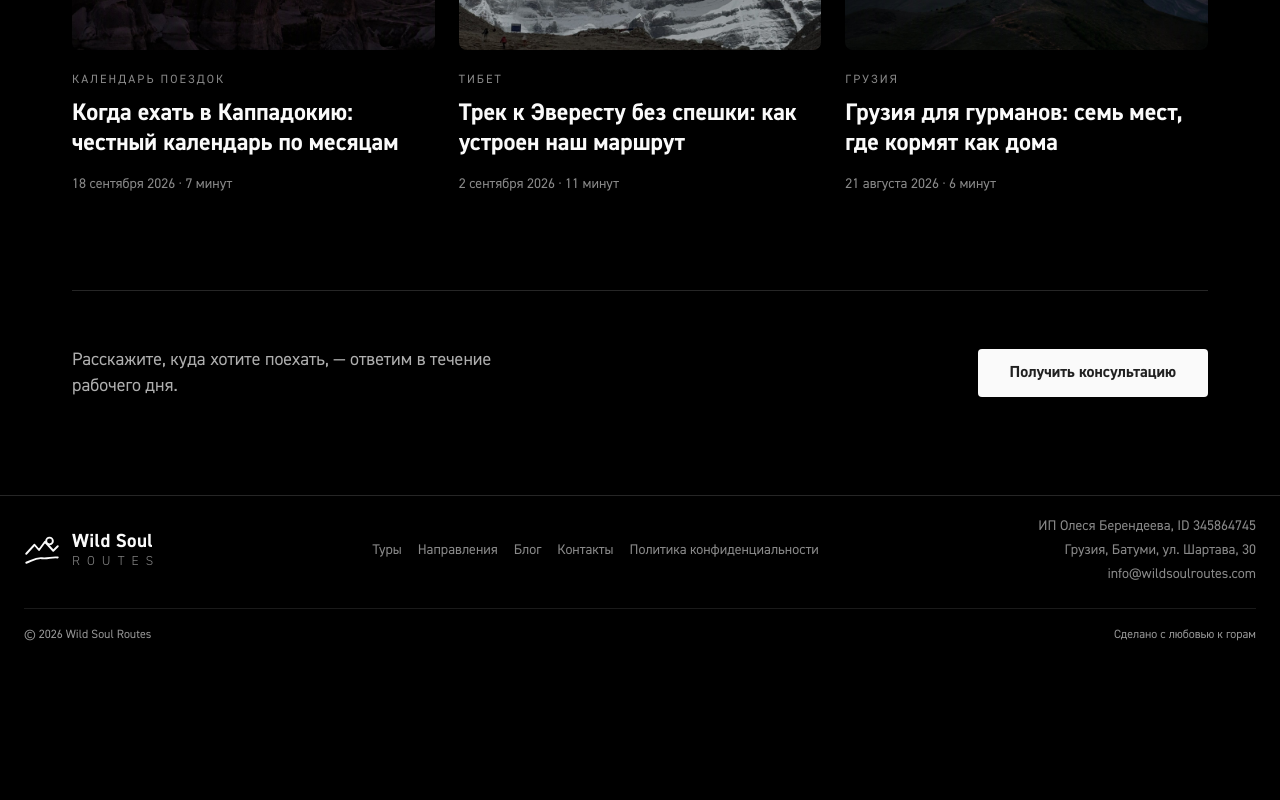
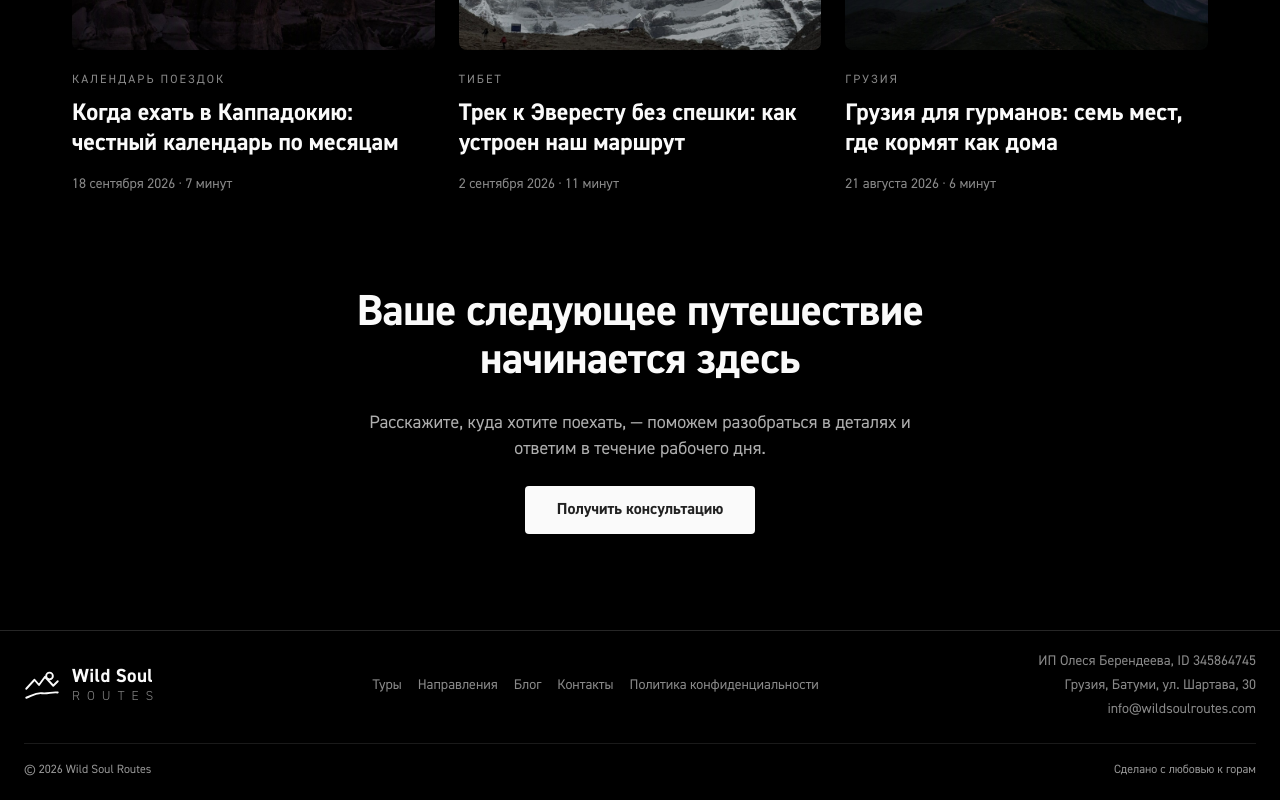
Before and after one commit to fifulina-uxui/wild-soul-routes, a React (Vite) app: page / in a window 1280 px wide. Shown: the part 6559-7359 px from the top of the page. Before the commit the page ends 7224 px from the top, so only its background shows below. Built offline with nearby package versions, Linux system fonts and the light colour scheme.

Commit message:
Home CTA: centered heading+text+button, no divider, new copy (RU+EN)

```diff
--- a/src/data/content.ts
+++ b/src/data/content.ts
@@ -31,7 +31,7 @@ export interface TourDetail {
 
 export interface PageContent {
   nav: { href: string; label: string }[]
-  cta: { lead: string; tours: string; more: string; submit: string; choose: string; format: string; consult: string; consultText: string }
+  cta: { lead: string; tours: string; more: string; submit: string; choose: string; format: string; consult: string; consultHeading: string; consultText: string }
   hero: {
     tagline: string
     title: string
@@ -168,7 +168,8 @@ export const content: Record<'ru' | 'en', PageContent> = {
       choose: 'Выбрать маршрут',
       format: 'Узнать о формате',
       consult: 'Получить консультацию',
-      consultText: 'Расскажите, куда хотите поехать, — ответим в течение рабочего дня.',
+      consultHeading: 'Ваше следующее путешествие начинается здесь',
+      consultText: 'Расскажите, куда хотите поехать, — поможем разобраться в деталях и ответим в течение рабочего дня.',
     },
     hero: {
       tagline: 'Путешествия с душой',
@@ -1302,7 +1303,8 @@ export const content: Record<'ru' | 'en', PageContent> = {
       choose: 'Choose a route',
       format: 'About the format',
       consult: 'Get a consultation',
-      consultText: 'Tell us where you want to go — we will reply within one business day.',
+      consultHeading: 'Your next journey starts here',
+      consultText: 'Tell us where you want to go — we will help you sort out the details and reply within one business day.',
     },
     hero: {
       tagline: 'Travel with soul',
--- a/src/pages/Home.tsx
+++ b/src/pages/Home.tsx
@@ -27,8 +27,11 @@ export default function Home() {
         <Journal />
         <section className="mx-auto max-w-[1200px] px-5 pb-16 md:px-8 md:pb-24">
           <Reveal>
-            <div className="flex flex-col gap-6 border-t border-[rgb(255_255_255/15%)] pt-14 md:flex-row md:items-center md:justify-between">
-              <p className="max-w-[420px] text-[18px] leading-[26px] text-[rgb(250_250_250/70%)]">
+            <div className="flex flex-col items-center gap-6 text-center">
+              <h2 className="max-w-[720px] text-[clamp(30px,3.4vw,48px)] font-bold leading-[1.1] tracking-[-0.5px] text-[#fafafa]">
+                {t.cta.consultHeading}
+              </h2>
+              <p className="max-w-[560px] text-[18px] leading-[26px] text-[rgb(250_250_250/70%)]">
                 {t.cta.consultText}
               </p>
               <Link
--- a/src/pages/TourDetailPage.tsx
+++ b/src/pages/TourDetailPage.tsx
@@ -175,7 +175,7 @@ const metaLabel = 'text-[12px] uppercase leading-5 tracking-[0.12em] text-[rgb(2
 const ctaPrimary =
   'inline-flex min-h-[48px] items-center justify-center rounded-[4px] bg-[#fafafa] px-8 py-2 text-[16px] font-bold leading-[26px] text-[rgb(0_0_0/87%)] transition-colors duration-200 hover:bg-[#e6e6e6] active:bg-[#d6d6d6]'
 
-function StickyCta({ title, priceEarly, price }: { title: string; priceEarly: string; price: string }) {
+function StickyCta({ title, start, priceEarly, price }: { title: string; start: string; priceEarly: string; price: string }) {
   const { t } = useLang()
   const openLead = useLeadDialog()
   const [scrolled, setScrolled] = useState(false)
```
